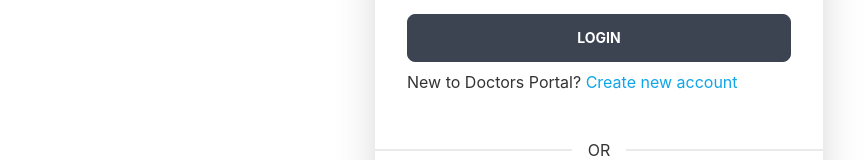
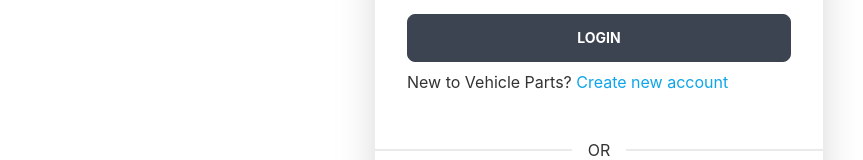
Before and after one commit to faisalkn-71/vehicle-parts-client, a React (Create React App) app: page /login in a window 1280 px wide. Shown: the part 440-600 px from the top of the page, without its empty margins (41-904 px from the left). Built offline with nearby package versions, Linux system fonts and the light colour scheme; no server answers.

Commit message:
social-Login

```diff
--- a/src/Pages/Login/Login.js
+++ b/src/Pages/Login/Login.js
@@ -115,7 +115,7 @@ const Login = () => {
 
                             <input className='btn w-full max-w-md text-white font-bold' type="submit" value='Login' />
                         </form>
-                        <p>New to Doctors Portal? <Link className='text-primary' to='/signup'>Create new account</Link></p>
+                        <p>New to Vehicle Parts? <Link className='text-primary' to='/signup'>Create new account</Link></p>
 
 
                     </div>
--- a/src/Pages/Login/SocialLogin.js
+++ b/src/Pages/Login/SocialLogin.js
@@ -1,6 +1,6 @@
-import React, { useEffect } from 'react';
+import React from 'react';
 import { useSignInWithGoogle } from 'react-firebase-hooks/auth';
-import { useLocation, useNavigate } from 'react-router-dom';
+import { useNavigate } from 'react-router-dom';
 import auth from '../../firebase.init';
 import Loading from '../Shared/Loading'
 
@@ -8,7 +8,6 @@ import Loading from '../Shared/Loading'
 
 const SocialLogin = () => {
     const [signInWithGoogle, user, loading, error] = useSignInWithGoogle(auth);
-    const location = useLocation();
     const navigate = useNavigate();
 
     if(user){
@@ -33,7 +32,6 @@ const SocialLogin = () => {
     return (
         <div>
 
-
             {ErrorMessage}
 
             <div className='flex justify-center items-center card-body w-full max-w-md'>
@@ -48,4 +46,5 @@ const SocialLogin = () => {
     );
 };
 
+
 export default SocialLogin;
```
